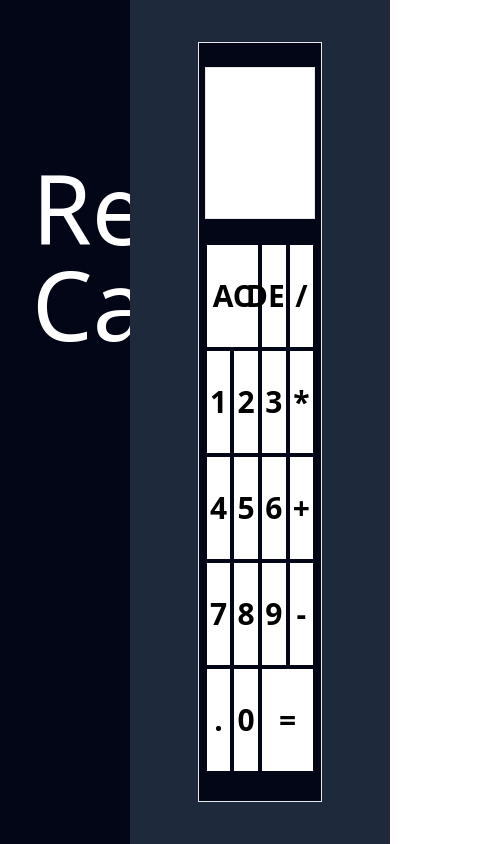
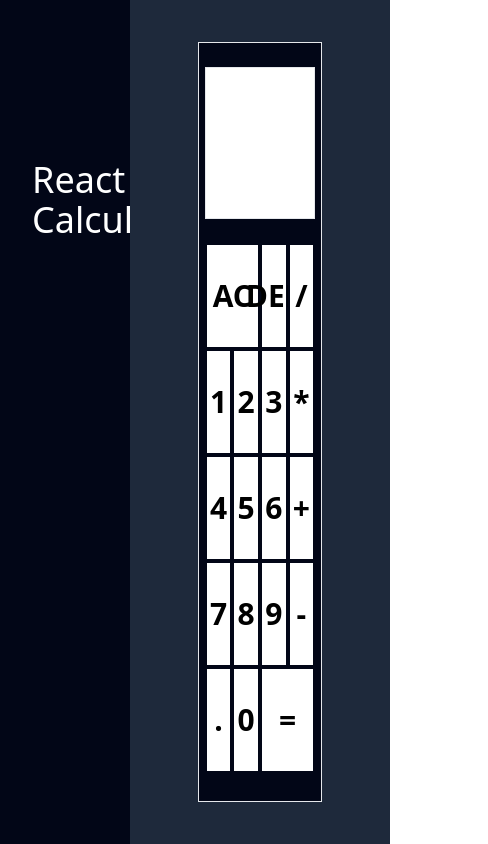
Before and after one commit to Chet4nSingh/React-Calculator, a React (Vite) app: page / in a window 390 px wide. Shown: the whole page, 488 px wide, since content can reach past the window. Built offline with nearby package versions, Linux system fonts and the light colour scheme.

Commit message:
Modify style and responsiveness

```diff
--- a/src/App.jsx
+++ b/src/App.jsx
@@ -13,7 +13,7 @@ function App() {
 
   return (
     <>
-      <h1 className="h-screen w-1/3 p-8 pt-40 bg-slate-950 text-white text-8xl">
+      <h1 className="h-screen w-1/3 text-4xl lg:text-6xl 2xl:text-8xl p-8 pt-40 bg-slate-950 text-white">
         React <br />
         Calculator
       </h1>
@@ -25,13 +25,13 @@ function App() {
           >
             <p
               id="display-prev"
-              className="w-full h-2/5 text-4xl text-gray-600 p-2 pr-4 flex justify-end items-end"
+              className="w-full h-2/5 text-4xl font-bold text-gray-600 p-2 pr-4 flex justify-end items-end"
             >
               {state.previousOperand} {state.operation}
             </p>
             <p
               id="display-curr"
-              className="w-full h-3/5 text-6xl p-3 text-black flex justify-end items-end"
+              className="w-full h-3/5 text-6xl p-3 font-bold text-black flex justify-end items-end"
             >
               {state.currentOperand}
             </p>
```
